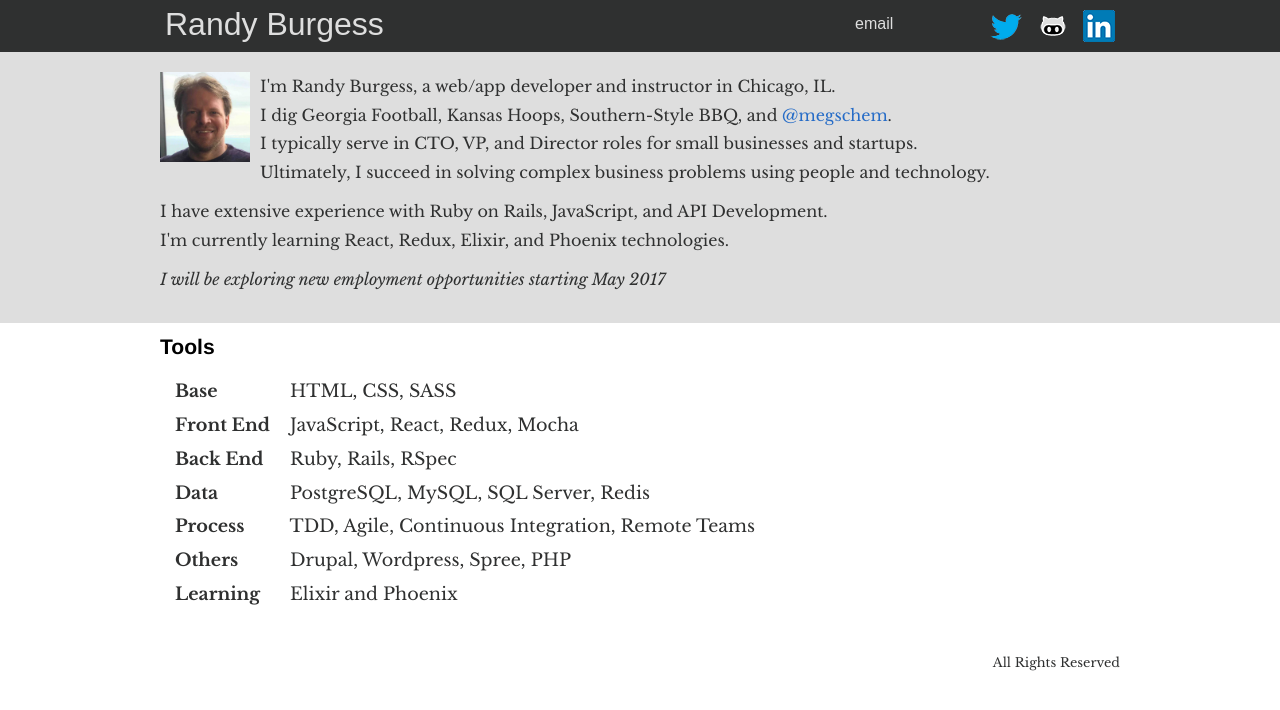
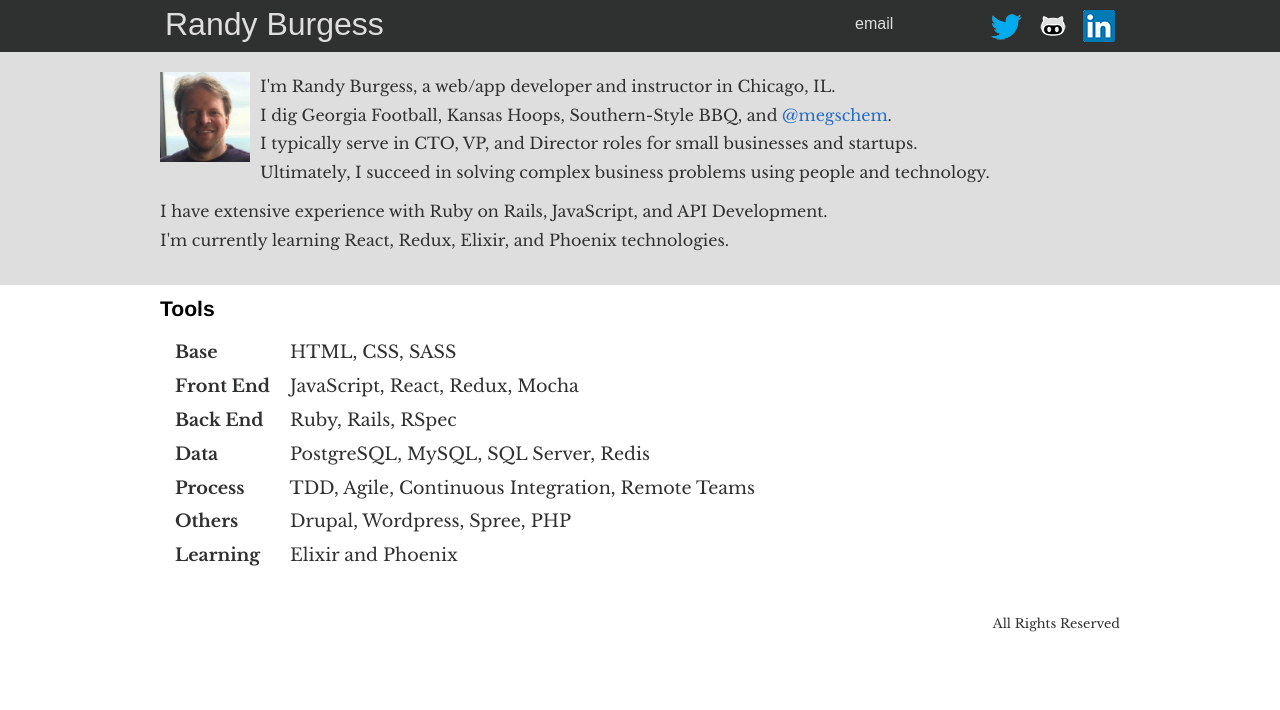
Before and after one commit to wrburgess/wrburgess.github.com, a Jekyll site: the page built from index.html, in a window 1280 px wide. Shown: the top 710 px of the page. Built offline with Jekyll 4.4.1, drawn with Linux system fonts in a browser that asks for light colours; some web fonts are replaced; Markdown is read by kramdown in place of the engine named in the settings.

Commit message:
updating the fact I'm busy

```diff
--- a/index.html
+++ b/index.html
@@ -15,7 +15,6 @@
         <li>I'm currently learning React, Redux, Elixir, and Phoenix technologies.</li>
       </ul>
     </p>
-    <p><em>I will be exploring new employment opportunities starting May 2017</em></p>
   </div>
 </div>
 <div class="content">
```
